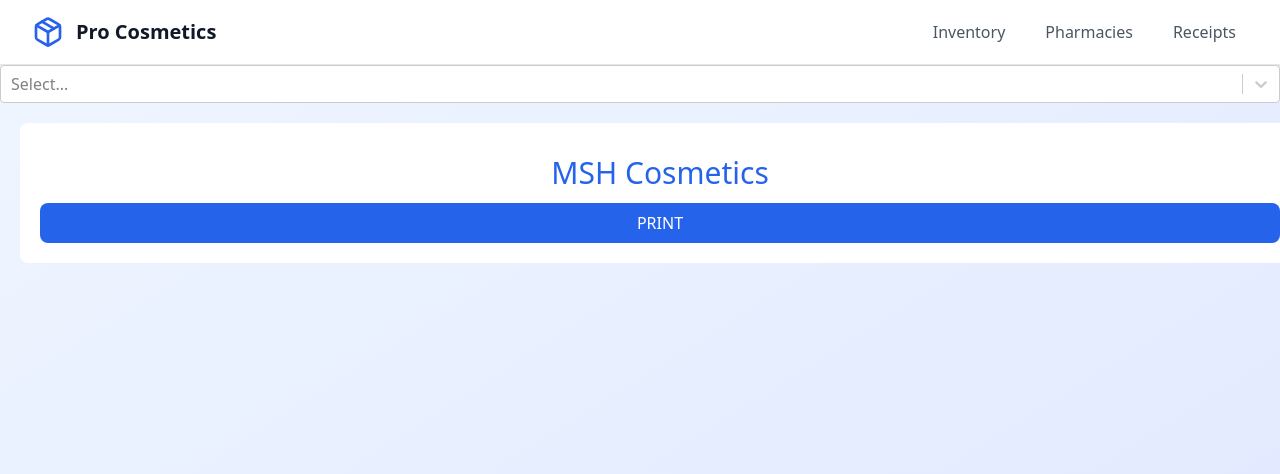
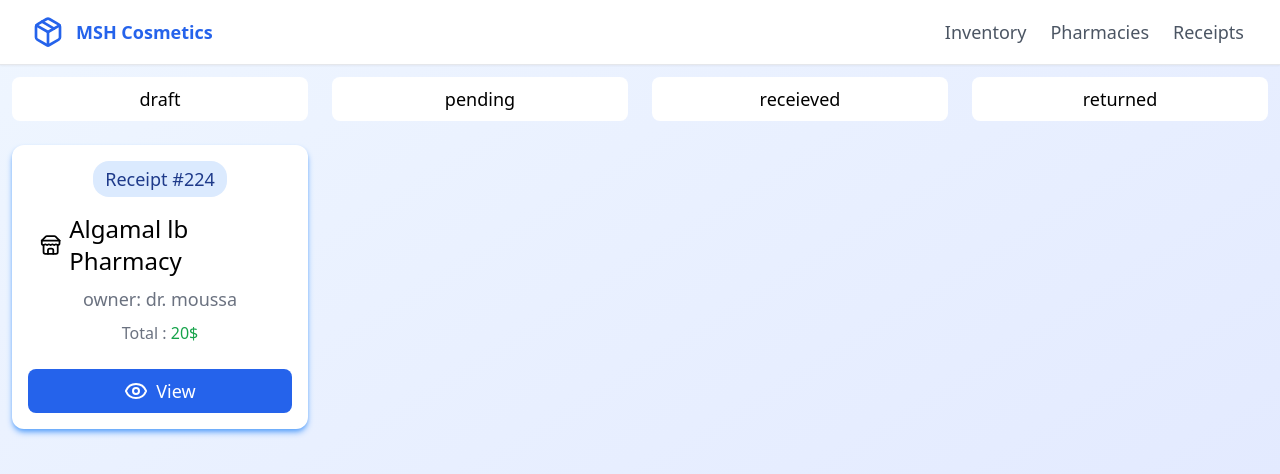
Before and after one commit to akbarhrb/cosmetics, a React (Create React App) app: page /receipts in a window 1280 px wide. Shown: the top 474 px of the page. Built offline with nearby package versions, Linux system fonts and the light colour scheme.

Commit message:
updated : receipts page

```diff
--- a/src/components/Button.jsx
+++ b/src/components/Button.jsx
@@ -1,7 +1,7 @@
 import classNames from "classnames";
 
 function Button({ children, onClick, type = "button", className = "", variant = "default", ...props }) {
-  const baseStyles = "px-4 py-2 rounded-lg font-medium transition focus:outline-none";
+  const baseStyles = "px-6 py-2 text-xs sm:text-sm md:text-md lg:text-lg rounded-lg font-medium transition focus:outline-none";
 
   const variants = {
     white : "bg-white text-black hover:bg-gray-100",
--- a/src/components/Header.jsx
+++ b/src/components/Header.jsx
@@ -8,14 +8,14 @@ function Header(){
                     <Link to="/">
                         <div className="flex items-center">
                             <Package className="h-8 w-8 text-blue-600 mr-3" />
-                            <h1 className="text-xl font-bold text-gray-900">Pro Cosmetics</h1>
+                            <h1 className="text-xs sm:text-sm md:text-md lg:text-lg  font-bold text-blue-600">MSH Cosmetics</h1>
                         </div>
                     </Link>
 
                     <nav className="flex space-x-4">
-                        <Link to="/inventory" className="text-gray-600 hover:text-blue-600 px-3 py-2 rounded-md">Inventory</Link>
-                        <Link to="/pharmacies" className="text-gray-600 hover:text-blue-600 px-3 py-2 rounded-md">Pharmacies</Link>
-                        <Link to="/receipts" className="text-gray-600 hover:text-blue-600 px-3 py-2 rounded-md">Receipts</Link>
+                        <Link to="/inventory" className="text-gray-600 hover:text-blue-600 px-1 py-2 rounded-md text-xs sm:text-sm md:text-md lg:text-lg">Inventory</Link>
+                        <Link to="/pharmacies" className="text-gray-600 hover:text-blue-600 px-1 py-2 rounded-md text-xs sm:text-sm md:text-md lg:text-lg">Pharmacies</Link>
+                        <Link to="/receipts" className="text-gray-600 hover:text-blue-600 px-1 py-2 rounded-md text-xs sm:text-sm md:text-md lg:text-lg">Receipts</Link>
                     </nav>
                 </div>
             </div>
--- /dev/null
+++ b/src/components/Receipt.jsx
@@ -0,0 +1,17 @@
+import { Eye , Store} from "lucide-react";
+import Button from "../components/Button.jsx"
+import { Link } from "react-router-dom";
+function Receipt({className , receipt}){
+    return (
+        <div className={`flex flex-col items-center cursor-pointer bg-white shadow-md hover:scale-105 transition-all ease-out hover:shadow-lg shadow-blue-400 p-4 m-3 rounded-xl w-fit ${className} `}>
+            <div className="text-lg mb-3 bg-blue-100 rounded-2xl px-3 py-1 text-blue-900">Receipt #{receipt.id}</div>
+            <div className="text-2xl px-3 py-1 flex items-center gap-2"><Store></Store> {receipt.pharmacyName}</div>
+            <div className="text-lg px-3 py-1 text-gray-500">owner: {receipt.pharmacyOwner}</div>
+            <div className="px-3 py-1 text-gray-500" >Total : <span className="text-green-600" >{receipt.total}$</span></div>
+            <Link to="/" className="w-full" >
+                <Button className="flex gap-2 mt-5 w-full justify-center items-center"><Eye></Eye>View</Button>
+            </Link>
+        </div>
+    );
+}
+export default Receipt;
--- a/src/pages/Index.jsx
+++ b/src/pages/Index.jsx
@@ -17,8 +17,8 @@ function Index(){
             <main className="max-w-7xl mx-auto px-4 sm:px-6 lg:px-8 py-8">
                 {/* welcome section */}
                 <div className="text-center mb-12">
-                    <h2 className="text-4xl font-bold text-gray-900 mb-4"> Welcome to Your Cosmetics Business Hub</h2>
-                    <p className="text-xl text-gray-600 max-w-2xl mx-auto">Manage your inventory, create professional receipts, and track your sales to pharmacies across your village.</p>
+                    <h2 className="text-lg sm:text-lg md:text-2xl lg:text-4xl font-bold text-gray-900 mb-4"> Welcome to Your Cosmetics Business Hub</h2>
+                    <p className="text-md sm:text-lg md:text-xl lg:text-2xl text-gray-600 max-w-2xl mx-auto">Manage your inventory, create professional receipts, and track your sales to pharmacies across your village.</p>
                 </div>
                 {/* Actions */}
                 <div className="grid grid-cols-1 md:grid-cols-2 lg:grid-cols-3 gap-6">
--- a/src/pages/Inventory.jsx
+++ b/src/pages/Inventory.jsx
@@ -47,7 +47,7 @@ function Inventory(){
             <main className="max-w-7xl mx-auto px-4 sm:px-6 lg:px-8 py-8">
                 <div className="flex justify-between items-center mb-8">
                     <div>
-                        <h1 className="text-3xl font-bold text-gray-900">Inventory Management</h1>
+                        <h1 className="text-lg sm:text-lg md:text-2xl lg:text-3xl font-bold text-gray-900">Inventory Management</h1>
                         <p className="text-gray-600 mt-2">Track and manage your cosmetic products</p>
                     </div>
                     <Button className="" variant="success">Add Product</Button>
--- a/src/pages/Pharmacies.jsx
+++ b/src/pages/Pharmacies.jsx
@@ -137,8 +137,8 @@ function Pharmacies(){
             <main className="max-w-7xl mx-auto px-4 sm:px-6 lg:px-8 py-8">
                 <div className="flex justify-between items-center mb-8">
                     <div>
-                        <h1 className="text-3xl font-bold text-gray-900">Pharmacy Directory</h1>
-                        <p className="text-gray-600 mt-2">Manage your pharmacy clients and their information</p>
+                        <h1 className="text-lg sm:text-lg md:text-2xl lg:text-3xl font-bold text-gray-900">Pharmacy Directory</h1>
+                        <p className="text-gray-600 mt-2 mr-3">Manage your pharmacy clients and their information</p>
                     </div>
                     <Button className="" variant="success" onClick={toggleForm}>{showForm ? "Cancel" : "Add Pharmacy" }</Button>
                 </div>
--- a/src/pages/Receipts.jsx
+++ b/src/pages/Receipts.jsx
@@ -1,32 +1,57 @@
 import Button from "../components/Button";
 import Header from "../components/Header";
-import Select from "react-select";
-import { useRef } from "react";
+import Receipt from "../components/Receipt";
+import { useRef, useState } from "react";
 function Receipts(){
+    const [receipts , setReceipts] = useState([]);
     const receiptRef = useRef();
+    const freceipt = {
+            'id' : 224 ,
+            'pharmacyOwner' : "dr. moussa",
+            'pharmacyName' : 'Algamal lb Pharmacy',
+            'pharmacy_id' : 222,
+            'total' : 20,
+            'status' : 'pending',
+            'createdAt' : "12-06-2025"
+    }
+    function getReceipts(){
+        const receipt = {
+            'number' : 224 ,
+            'owner' : "dr. moussa",
+            'pharmacy_name' : 'algamal lb',
+            'pharmacy_id' : 222,
+            'total' : 20,
+            'status' : 'pending',
+            'createdAt' : "12-06-2025"
+
+        };
+    }
     function print(){
         document.body.innerHTML = receiptRef.current.innerHTML;
         document.title = 'RECEIPT';
         window.print();
         window.location.reload();
     }
-    const options = [
-        { value: 'apple', label: 'Apple' },
-        { value: 'banana', label: 'Banana' },
-        { value: 'cherry', label: 'Cherry' },
-    ];
+
 
     return (
         <div className="min-h-screen bg-gradient-to-br from-blue-50 to-indigo-100">
             {/* header and navbar */}
             <Header />
-            <Select options={options} />
-            <div ref={receiptRef} className="flex flex-col items-center w-full bg-white p-5 m-5 rounded-lg">
-                <div className="flex flex-col items-center w-full">
-                    <div className="text-3xl my-3 text-blue-600 ">MSH Cosmetics</div>
-                    <Button onClick={print} className="w-full" >PRINT</Button>
-                </div>
+            {/* select receitps status */}
+            <div className="flex flex-row overflow-x-scroll w-full">
+                <Button variant="white" className="w-full m-3 " >draft</Button>
+                <Button variant="white" className="w-full m-3" >pending</Button>
+                <Button variant="white" className="w-full m-3" >receieved</Button>
+                <Button variant="white" className="w-full m-3" >returned</Button>
             </div>
+
+            {/* receipts */}
+            <div className="grid grid-cols-4">
+                <Receipt receipt={freceipt} />
+
+            </div>
+
         </div>
     );
 }
```
